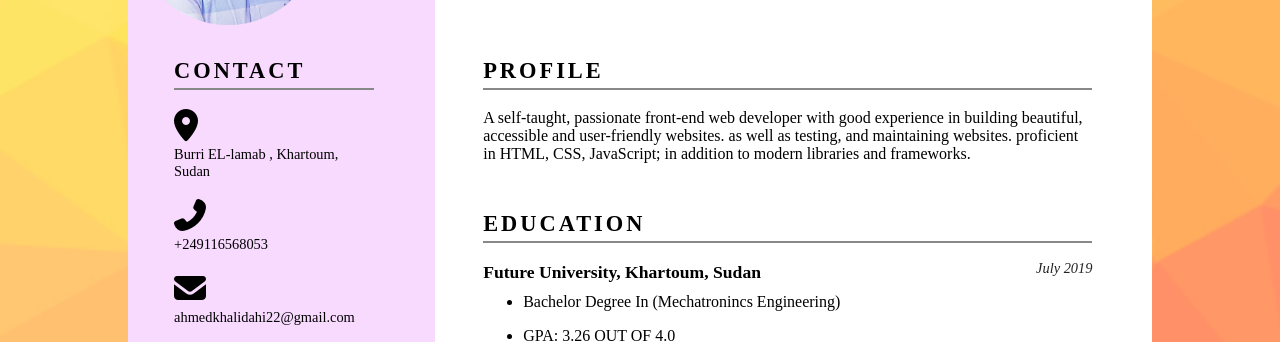
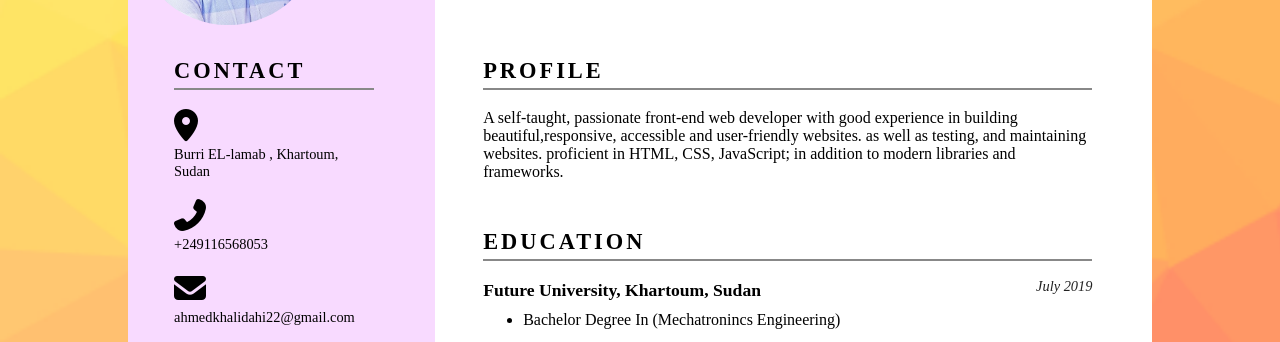
Before and after one commit to ahmedkhalidahi22/resume, a plain HTML site: page index.html in a window 1280 px wide. Shown: the part 201-543 px from the top of the page. Drawn offline with Linux system fonts and the light colour scheme; a web font is replaced by a local one.

Commit message:
Update index.html

```diff
--- a/index.html
+++ b/index.html
@@ -90,7 +90,7 @@
 	<div class="cell c2">
 		<section class="sec prof">
 			<h2> PROFILE</h2>
-			<p>A self-taught, passionate front-end web developer with good experience in building beautiful, accessible and user-friendly websites. as well as testing, and maintaining websites. proficient in HTML, CSS, JavaScript; in addition to modern libraries and frameworks.</p>
+			<p>A self-taught, passionate front-end web developer with good experience in building beautiful,responsive, accessible and user-friendly websites. as well as testing, and maintaining websites. proficient in HTML, CSS, JavaScript; in addition to modern libraries and frameworks.</p>
 
 		</section>
 
```
